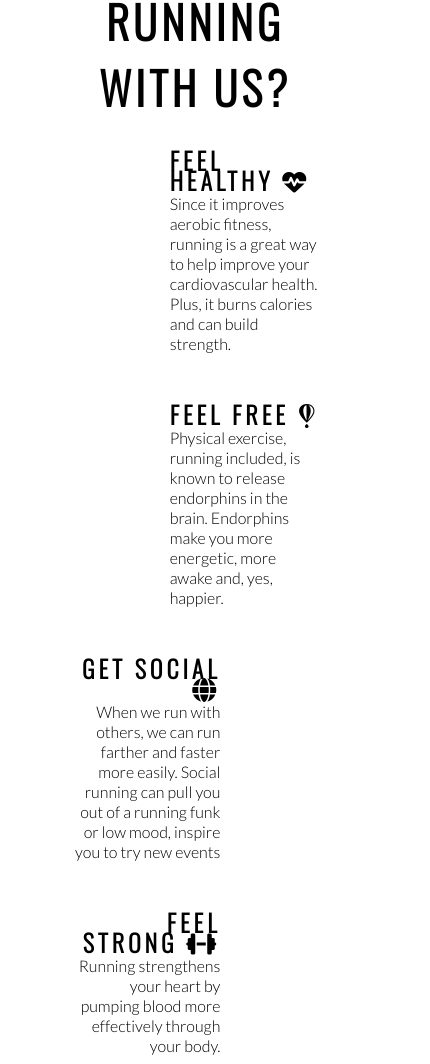
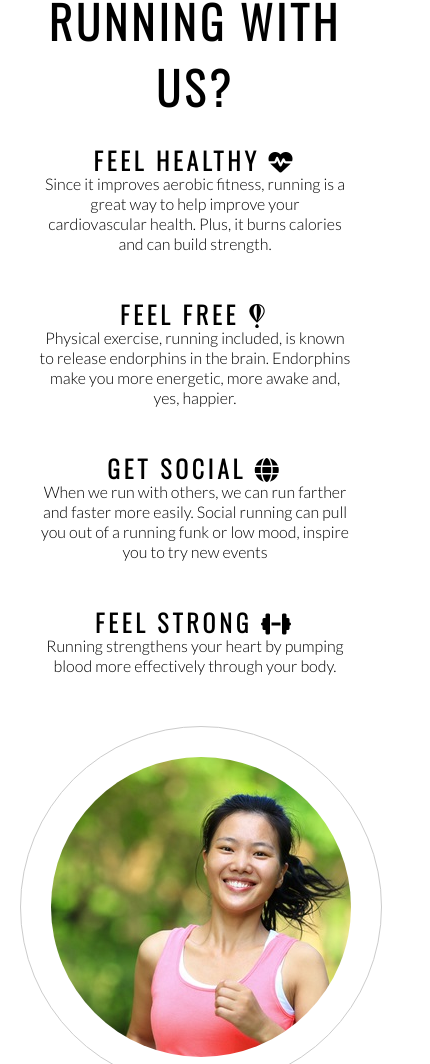
Before and after one commit to Christoph33one/Love-running, a plain HTML site: page index.html in a window 390 px wide. Shown: the part 828-1892 px from the top of the page, 430 px wide, since content can reach past the window. Drawn offline with nearby package versions, Linux system fonts and the light colour scheme.

Commit message:
add styling to (max-width 950px)

```diff
--- a/assets/css/style.css
+++ b/assets/css/style.css
@@ -214,6 +214,7 @@ footer{
 }
 
 /* Media queries ( remember to put the open and closed brackets in the correct positions!!! add AND (max-width ) !!!) */
+
 @media screen and (max-width: 1000px) {
     #club-ethos {
         width: 65%;
@@ -252,4 +253,23 @@ footer{
             line-height: 25px;
         }
 
+        #cover-text {
+            left: 0;
+        }
+        #club-ethos {
+            width: 90%;
+            height: 1000px;
+            margin: 0 auto;
+        }
+        .left-about-heading, .right-about-heading {
+            width: inherit;
+        }
+        .left-about-heading h2, .right-about-heading h2 {
+            width: 100%;
+            text-align: center;
+        }
+        .left-about-heading p, .right-about-heading p {
+            text-align: center;
+            padding: 0 20px;
+        }
     }
```
